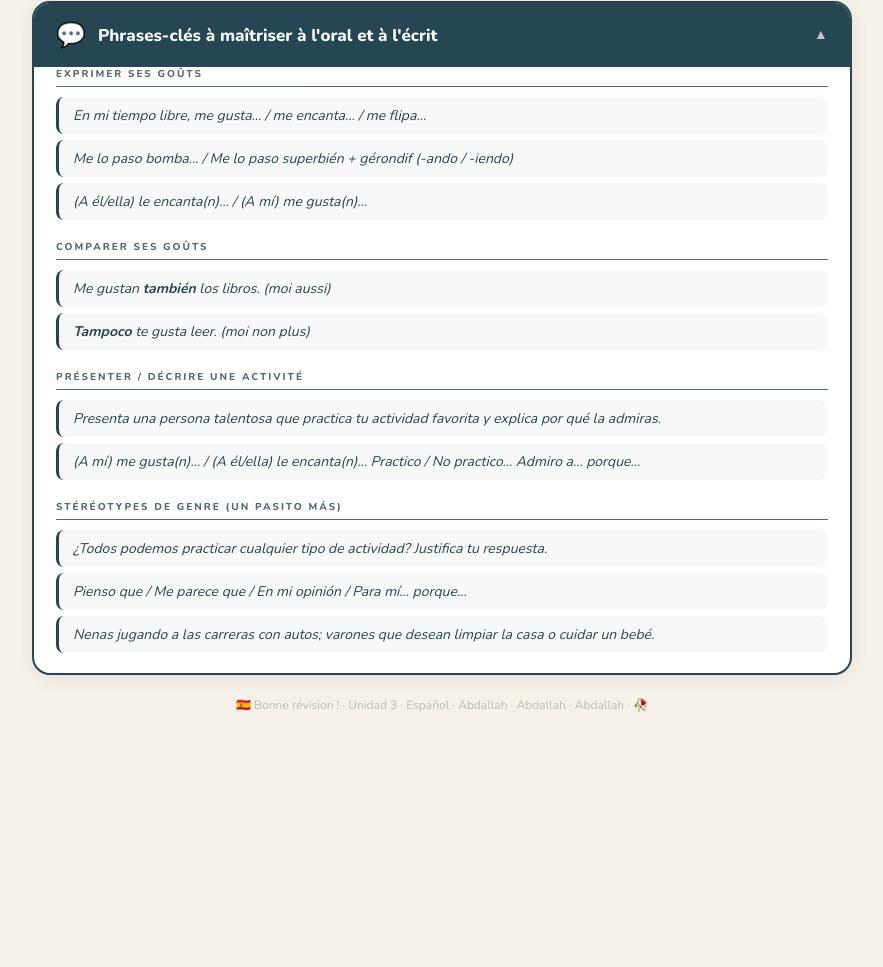
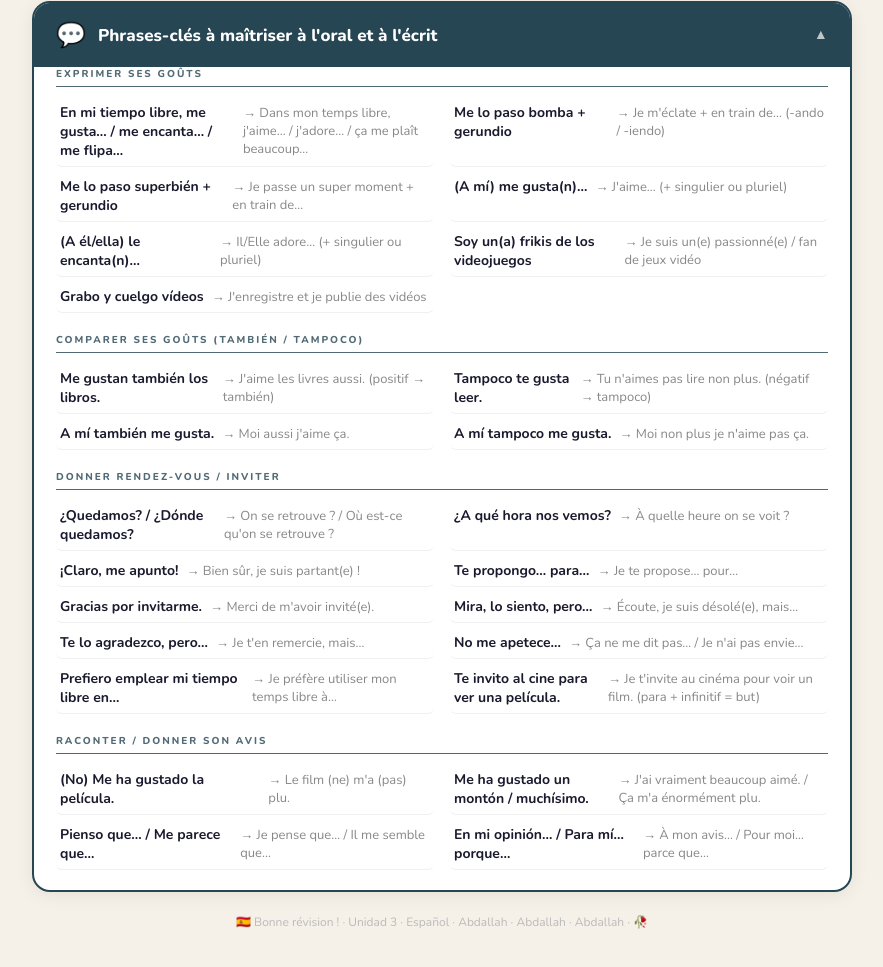
Before and after one commit to kooliabdallah09-ui/espagnol, a plain HTML site: page index.html in a window 1280 px wide. Shown: the part 5950-6917 px from the top of the page, without its empty margins (198-1081 px from the left). Before the commit the page ends 6703 px from the top, so only its background shows below. Drawn offline with nearby package versions, Linux system fonts and the light colour scheme.

Commit message:
Add files via upload

```diff
--- a/index.html
+++ b/index.html
@@ -776,36 +776,56 @@
       <span class="arrow">▼</span>
     </div>
     <div class="card-body">
+
       <div class="block">
         <div class="block-title">Exprimer ses goûts</div>
-        <div class="example-list">
-          <div class="example-item">En mi tiempo libre, me gusta… / me encanta… / me flipa…</div>
-          <div class="example-item">Me lo paso bomba… / Me lo paso superbién + gérondif (-ando / -iendo)</div>
-          <div class="example-item">(A él/ella) le encanta(n)… / (A mí) me gusta(n)…</div>
+        <div class="vocab-grid">
+          <div class="vocab-item"><span class="vocab-es">En mi tiempo libre, me gusta… / me encanta… / me flipa…</span><span class="vocab-fr">→ Dans mon temps libre, j'aime… / j'adore… / ça me plaît beaucoup…</span></div>
+          <div class="vocab-item"><span class="vocab-es">Me lo paso bomba + gerundio</span><span class="vocab-fr">→ Je m'éclate + en train de… (-ando / -iendo)</span></div>
+          <div class="vocab-item"><span class="vocab-es">Me lo paso superbién + gerundio</span><span class="vocab-fr">→ Je passe un super moment + en train de…</span></div>
+          <div class="vocab-item"><span class="vocab-es">(A mí) me gusta(n)…</span><span class="vocab-fr">→ J'aime… (+ singulier ou pluriel)</span></div>
+          <div class="vocab-item"><span class="vocab-es">(A él/ella) le encanta(n)…</span><span class="vocab-fr">→ Il/Elle adore… (+ singulier ou pluriel)</span></div>
+          <div class="vocab-item"><span class="vocab-es">Soy un(a) frikis de los videojuegos</span><span class="vocab-fr">→ Je suis un(e) passionné(e) / fan de jeux vidéo</span></div>
+          <div class="vocab-item"><span class="vocab-es">Grabo y cuelgo vídeos</span><span class="vocab-fr">→ J'enregistre et je publie des vidéos</span></div>
         </div>
       </div>
+
       <div class="block">
-        <div class="block-title">Comparer ses goûts</div>
-        <div class="example-list">
-          <div class="example-item">Me gustan <strong>también</strong> los libros. (moi aussi)</div>
-          <div class="example-item"><strong>Tampoco</strong> te gusta leer. (moi non plus)</div>
+        <div class="block-title">Comparer ses goûts (también / tampoco)</div>
+        <div class="vocab-grid">
+          <div class="vocab-item"><span class="vocab-es">Me gustan también los libros.</span><span class="vocab-fr">→ J'aime les livres aussi. (positif → también)</span></div>
+          <div class="vocab-item"><span class="vocab-es">Tampoco te gusta leer.</span><span class="vocab-fr">→ Tu n'aimes pas lire non plus. (négatif → tampoco)</span></div>
+          <div class="vocab-item"><span class="vocab-es">A mí también me gusta.</span><span class="vocab-fr">→ Moi aussi j'aime ça.</span></div>
+          <div class="vocab-item"><span class="vocab-es">A mí tampoco me gusta.</span><span class="vocab-fr">→ Moi non plus je n'aime pas ça.</span></div>
         </div>
       </div>
+
       <div class="block">
-        <div class="block-title">Présenter / décrire une activité</div>
-        <div class="example-list">
-          <div class="example-item">Presenta una persona talentosa que practica tu actividad favorita y explica por qué la admiras.</div>
-          <div class="example-item">(A mí) me gusta(n)… / (A él/ella) le encanta(n)… Practico / No practico… Admiro a… porque…</div>
+        <div class="block-title">Donner rendez-vous / Inviter</div>
+        <div class="vocab-grid">
+          <div class="vocab-item"><span class="vocab-es">¿Quedamos? / ¿Dónde quedamos?</span><span class="vocab-fr">→ On se retrouve ? / Où est-ce qu'on se retrouve ?</span></div>
+          <div class="vocab-item"><span class="vocab-es">¿A qué hora nos vemos?</span><span class="vocab-fr">→ À quelle heure on se voit ?</span></div>
+          <div class="vocab-item"><span class="vocab-es">¡Claro, me apunto!</span><span class="vocab-fr">→ Bien sûr, je suis partant(e) !</span></div>
+          <div class="vocab-item"><span class="vocab-es">Te propongo… para…</span><span class="vocab-fr">→ Je te propose… pour…</span></div>
+          <div class="vocab-item"><span class="vocab-es">Gracias por invitarme.</span><span class="vocab-fr">→ Merci de m'avoir invité(e).</span></div>
+          <div class="vocab-item"><span class="vocab-es">Mira, lo siento, pero…</span><span class="vocab-fr">→ Écoute, je suis désolé(e), mais…</span></div>
+          <div class="vocab-item"><span class="vocab-es">Te lo agradezco, pero…</span><span class="vocab-fr">→ Je t'en remercie, mais…</span></div>
+          <div class="vocab-item"><span class="vocab-es">No me apetece…</span><span class="vocab-fr">→ Ça ne me dit pas… / Je n'ai pas envie…</span></div>
+          <div class="vocab-item"><span class="vocab-es">Prefiero emplear mi tiempo libre en…</span><span class="vocab-fr">→ Je préfère utiliser mon temps libre à…</span></div>
+          <div class="vocab-item"><span class="vocab-es">Te invito al cine para ver una película.</span><span class="vocab-fr">→ Je t'invite au cinéma pour voir un film. (para + infinitif = but)</span></div>
         </div>
       </div>
+
       <div class="block">
-        <div class="block-title">Stéréotypes de genre (Un pasito más)</div>
-        <div class="example-list">
-          <div class="example-item">¿Todos podemos practicar cualquier tipo de actividad? Justifica tu respuesta.</div>
-          <div class="example-item">Pienso que / Me parece que / En mi opinión / Para mí… porque…</div>
-          <div class="example-item">Nenas jugando a las carreras con autos; varones que desean limpiar la casa o cuidar un bebé.</div>
+        <div class="block-title">Raconter / Donner son avis</div>
+        <div class="vocab-grid">
+          <div class="vocab-item"><span class="vocab-es">(No) Me ha gustado la película.</span><span class="vocab-fr">→ Le film (ne) m'a (pas) plu.</span></div>
+          <div class="vocab-item"><span class="vocab-es">Me ha gustado un montón / muchísimo.</span><span class="vocab-fr">→ J'ai vraiment beaucoup aimé. / Ça m'a énormément plu.</span></div>
+          <div class="vocab-item"><span class="vocab-es">Pienso que… / Me parece que…</span><span class="vocab-fr">→ Je pense que… / Il me semble que…</span></div>
+          <div class="vocab-item"><span class="vocab-es">En mi opinión… / Para mí… porque…</span><span class="vocab-fr">→ À mon avis… / Pour moi… parce que…</span></div>
         </div>
       </div>
+
     </div>
   </div>
 
```
